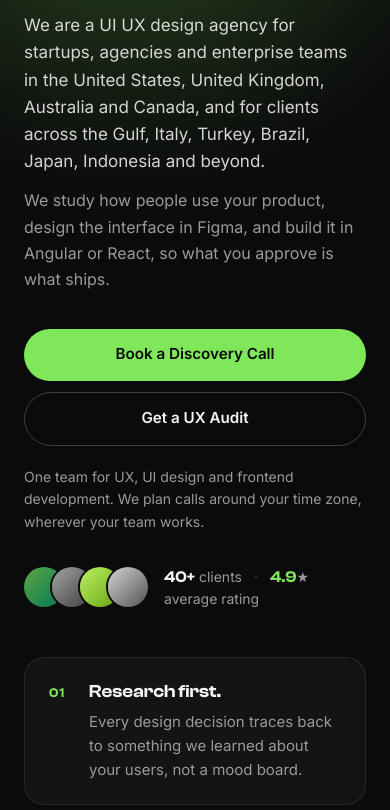
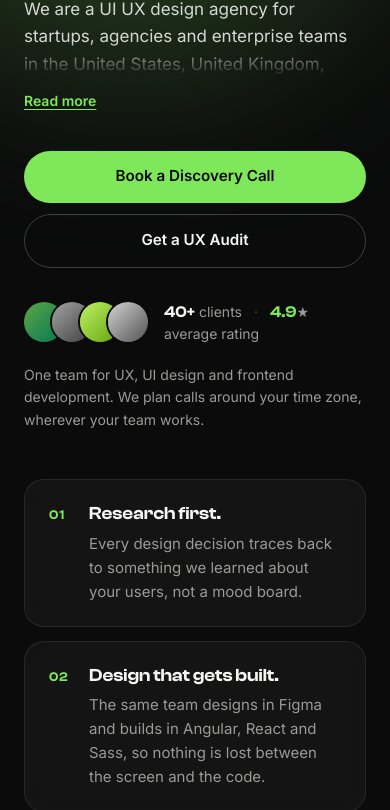
Before and after one commit to SyedHassanAli1/uiux-designing-services, a plain HTML site: page index.html in a window 390 px wide. Shown: the part 349-1159 px from the top of the page. Drawn offline with nearby package versions, Linux system fonts and the light colour scheme; a web font is replaced by a local one.

Commit message:
Hero: tighter spacing, mobile Read more, proof moved under value cards
Reduces top padding and caps the desktop H1 so it sets in three lines,
bringing the whole hero above the fold at common desktop sizes. On
mobile the subhead is clamped to three lines with an accessible Read
more toggle (full text stays in the DOM for search; no clamp without
JS). Social proof moves under the value cards on desktop and stays
directly under the CTAs on mobile.

Co-Authored-By: Claude Opus 5.5 <noreply@anthropic.com>
Claude-Session: https://claude.ai/code/session_01CyYbLFkGGLqkKc81XBpk46

```diff
--- a/index.html
+++ b/index.html
@@ -191,55 +191,43 @@
   <main>
 
     <!-- ============================================================ 2 · HERO (dark) — split layout: content left, value points right ============================================================ -->
-    <section id="hero" class="relative overflow-hidden pt-32 pb-20 md:pt-40 md:pb-28" aria-labelledby="hero-title">
+    <section id="hero" class="relative overflow-hidden pt-28 pb-20 md:pt-32 md:pb-24" aria-labelledby="hero-title">
       <!-- One blurred accent shape behind heading -->
       <div class="blob blob-accent parallax w-[520px] h-[520px] -top-24 -left-32" aria-hidden="true"></div>
 
       <div class="shell relative z-10 hero-grid">
-        <!-- Left: message + CTAs -->
+        <!-- Left: message + CTAs (on mobile, display:contents lets proof slot under the CTAs) -->
         <div class="hero-main">
           <p class="eyebrow text-accent reveal">UI/UX Design Agency</p>
           <h1 id="hero-title" class="h-display h-hero-split mt-6 reveal">
             The UI UX design agency that fixes where your users <span class="accent-word">give&nbsp;up</span>
           </h1>
 
-          <p class="hero-sub mt-7 reveal">
-            <span class="hero-sub-lead">We are a UI UX design agency for startups, agencies and enterprise teams in the
-              United States, United Kingdom, Australia and Canada, and for clients across the Gulf, Italy, Turkey,
+          <div class="hero-sub-wrap mt-7 reveal">
+            <!-- Full SEO paragraph always stays in the DOM; on mobile it is visually clamped with a Read more toggle -->
+            <p id="heroSub" class="hero-sub">
+              <span class="hero-sub-lead">We are a UI UX design agency for startups, agencies and enterprise teams in
+                the United States, United Kingdom, Australia and Canada, and for clients across the Gulf, Italy, Turkey,
                 Brazil, Japan, Indonesia and beyond.</span>
-            <span class="hero-sub-rest">We study how people use your product, design the interface in Figma, and build
-              it in Angular or React, so what you approve is what ships.</span>
+              <span class="hero-sub-rest">We study how people use your product, design the interface in Figma, and
+                build it in Angular or React, so what you approve is what ships.</span>
             </p>
+            <button type="button" class="hero-more" aria-controls="heroSub" aria-expanded="false" hidden>Read more</button>
+          </div>
 
-          <div class="mt-9 flex flex-col sm:flex-row items-stretch sm:items-center gap-3 reveal">
+          <div class="hero-ctas mt-9 flex flex-col sm:flex-row items-stretch sm:items-center gap-3 reveal">
             <a href="#book" class="btn btn-primary justify-center">Book a Discovery Call</a>
             <a href="#book" class="btn btn-ghost-dark justify-center">Get a UX Audit</a>
           </div>
 
-          <p class="hero-note mt-5 reveal">
+          <p class="hero-note reveal">
             One team for UX, UI design and frontend development. We plan calls around your time zone, wherever your
             team works.
           </p>
-
-          <!-- Social proof: avatar cluster + stats [placeholder — confirm real figures before launch] -->
-          <div class="mt-8 flex items-center gap-4 reveal">
-            <div class="flex -space-x-3" aria-hidden="true">
-              <span class="w-10 h-10 rounded-full ring-2 ring-canvas bg-gradient-to-br from-accent/70 to-emerald-700"></span>
-              <span class="w-10 h-10 rounded-full ring-2 ring-canvas bg-gradient-to-br from-neutral-400 to-neutral-700"></span>
-              <span class="w-10 h-10 rounded-full ring-2 ring-canvas bg-gradient-to-br from-lime-300 to-lime-600"></span>
-              <span class="w-10 h-10 rounded-full ring-2 ring-canvas bg-gradient-to-br from-neutral-300 to-neutral-600"></span>
-            </div>
-            <p class="text-sm text-muted">
-              <span class="counter font-display text-paper text-base font-semibold" data-target="40"
-                data-suffix="+">0</span> clients
-              <span class="mx-2 text-paper/25">·</span>
-              <span class="counter font-display text-accent text-base font-semibold" data-target="4.9"
-                data-decimals="1">0</span>★ average rating
-            </p>
-          </div>
         </div>
 
-        <!-- Right: three value points -->
+        <!-- Right: three value points + social proof -->
+        <div class="hero-aside">
           <ul class="hero-points" aria-label="How we work">
             <li class="hero-point reveal">
               <span class="hero-point-num" aria-hidden="true">01</span>
@@ -261,11 +249,29 @@
               <span class="hero-point-num" aria-hidden="true">03</span>
               <div>
                 <p class="hero-point-title">Clear next steps.</p>
-              <p class="hero-point-text">You always know what is happening this week and what you will receive at the
-                end of it.</p>
+                <p class="hero-point-text">You always know what is happening this week and what you will receive at
+                  the end of it.</p>
               </div>
             </li>
           </ul>
+
+          <!-- Social proof: avatar cluster + stats [placeholder — confirm real figures before launch] -->
+          <div class="hero-proof reveal">
+            <div class="flex -space-x-3" aria-hidden="true">
+              <span class="w-10 h-10 rounded-full ring-2 ring-canvas bg-gradient-to-br from-accent/70 to-emerald-700"></span>
+              <span class="w-10 h-10 rounded-full ring-2 ring-canvas bg-gradient-to-br from-neutral-400 to-neutral-700"></span>
+              <span class="w-10 h-10 rounded-full ring-2 ring-canvas bg-gradient-to-br from-lime-300 to-lime-600"></span>
+              <span class="w-10 h-10 rounded-full ring-2 ring-canvas bg-gradient-to-br from-neutral-300 to-neutral-600"></span>
+            </div>
+            <p class="text-sm text-muted">
+              <span class="counter font-display text-paper text-base font-semibold" data-target="40"
+                data-suffix="+">0</span> clients
+              <span class="mx-2 text-paper/25">·</span>
+              <span class="counter font-display text-accent text-base font-semibold" data-target="4.9"
+                data-decimals="1">0</span>★ average rating
+            </p>
+          </div>
+        </div>
       </div>
     </section>
 
--- a/script.js
+++ b/script.js
@@ -457,3 +457,20 @@
         }
       }
     })();
+
+    /* --- Hero subhead: mobile "Read more" toggle ---
+       The full paragraph always stays in the DOM (SEO). JS adds .is-clamped,
+       so without JS the text is simply shown in full. CSS only clamps < 640px. */
+    (function () {
+      var sub = document.getElementById('heroSub');
+      var btn = document.querySelector('.hero-more');
+      if (!sub || !btn) return;
+      sub.classList.add('is-clamped');
+      btn.hidden = false;
+      btn.addEventListener('click', function () {
+        var open = btn.getAttribute('aria-expanded') === 'true';
+        sub.classList.toggle('is-clamped', open);
+        btn.setAttribute('aria-expanded', String(!open));
+        btn.textContent = open ? 'Read more' : 'Show less';
+      });
+    })();
--- a/style.css
+++ b/style.css
@@ -1663,18 +1663,39 @@ body {
 /* ============================================================
    HERO — split layout (homepage)
    Scoped classes so the shared .h-hero used on service pages is untouched.
+   Mobile: one column; .hero-main/.hero-aside become display:contents so the
+   social proof can sit directly under the CTAs, above the note and the cards.
+   Desktop (>=1024px): two columns; proof sits under the cards on the right.
    ============================================================ */
 .hero-grid {
-  display: grid;
-  gap: 3rem;
-  align-items: center;
-}
+  display: flex;
+  flex-direction: column;
+}
+
+.hero-main,
+.hero-aside {
+  display: contents;
+}
+
+.hero-proof { order: 2; margin-top: 2rem; }
+.hero-note  { order: 3; margin-top: 1.25rem; }
+.hero-points { order: 4; margin-top: 3rem; }
 
 @media (min-width: 1024px) {
   .hero-grid {
-    grid-template-columns: minmax(0, 1.45fr) minmax(0, 1fr);
-    gap: 4.5rem;
-  }
+    display: grid;
+    grid-template-columns: minmax(0, 1.6fr) minmax(0, 1fr);
+    gap: 4rem;
+    align-items: center;
+  }
+
+  .hero-main,
+  .hero-aside {
+    display: block;
+  }
+
+  .hero-points { margin-top: 0; }
+  .hero-proof  { margin-top: 1.5rem; padding-left: 0.25rem; }
 }
 
 .h-hero-split {
@@ -1684,16 +1705,19 @@ body {
 }
 
 @media (min-width: 1024px) {
-  .h-hero-split { max-width: 15ch; }
+  .h-hero-split {
+    font-size: clamp(3rem, 4.2vw, 3.6rem);
+    max-width: none;
+  }
 }
 
 .hero-sub {
-  max-width: 36rem;
+  max-width: 42rem;
 }
 
 .hero-sub-lead {
   display: block;
-  font-size: clamp(1.0625rem, 1.4vw, 1.1875rem);
+  font-size: clamp(1.0625rem, 1.3vw, 1.125rem);
   line-height: 1.6;
   color: rgba(245, 245, 243, 0.86);
 }
@@ -1706,6 +1730,39 @@ body {
   color: #9A9A97;
 }
 
+/* Mobile "Read more" — JS adds .is-clamped, so without JS the full text shows */
+.hero-more {
+  margin-top: 0.5rem;
+  padding: 0.25rem 0;
+  font-size: 0.875rem;
+  font-weight: 600;
+  color: #7FE85A;
+  background: none;
+  border: 0;
+  cursor: pointer;
+  text-decoration: underline;
+  text-underline-offset: 3px;
+}
+
+.hero-more:focus-visible {
+  outline: 2px solid #7FE85A;
+  outline-offset: 3px;
+  border-radius: 4px;
+}
+
+@media (max-width: 639px) {
+  .hero-sub.is-clamped {
+    max-height: 5.1em;           /* ~3 lines of the lead sentence */
+    overflow: hidden;
+    -webkit-mask-image: linear-gradient(to bottom, #000 55%, transparent);
+    mask-image: linear-gradient(to bottom, #000 55%, transparent);
+  }
+}
+
+@media (min-width: 640px) {
+  .hero-more { display: none !important; }
+}
+
 .hero-note {
   max-width: 32rem;
   font-size: 0.875rem;
@@ -1713,12 +1770,17 @@ body {
   color: #9A9A97;
 }
 
+.hero-proof {
+  display: flex;
+  align-items: center;
+  gap: 1rem;
+}
+
 /* Value points */
 .hero-points {
   display: grid;
   gap: 0.875rem;
   list-style: none;
-  margin: 0;
   padding: 0;
 }
 
```
Lines whose indentation alone changed are shown as unchanged.
